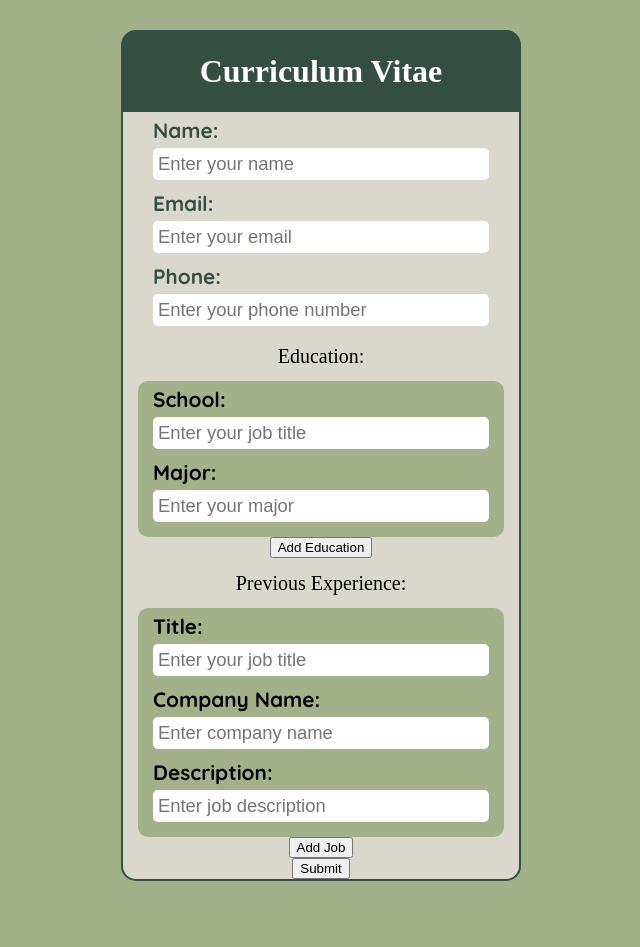
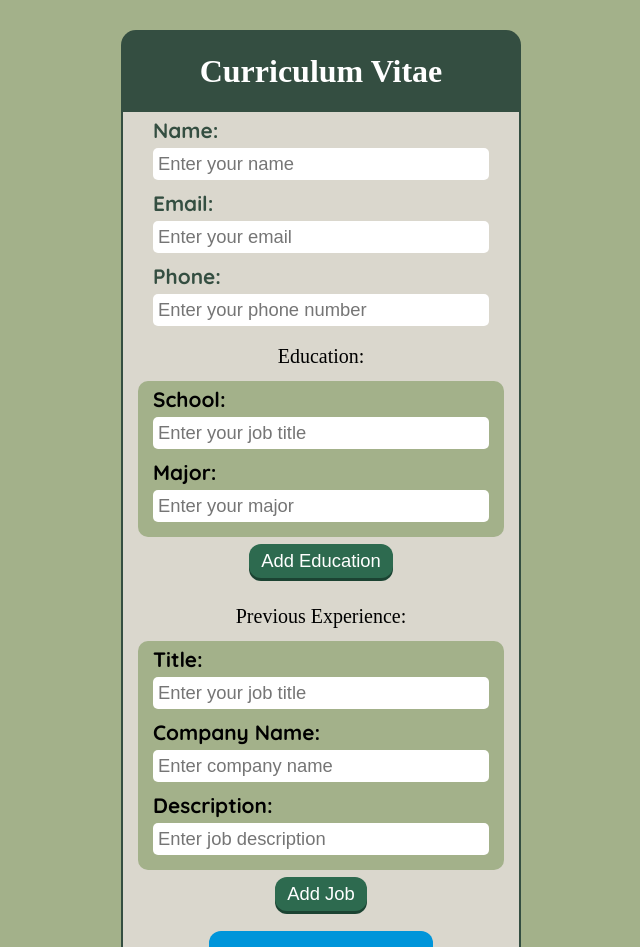
Before and after one commit to MisterShika/TOP_cv_application, a React (Vite) app: page / in a window 1280 px wide. Shown: the top 947 px of the page, without its empty margins (319-959 px from the left). Before the commit the page ends 911 px from the top, so only its background shows below. Built offline with nearby package versions, Linux system fonts and the light colour scheme; a web font is replaced by a local one.

Commit message:
Styling and beginnings of submission

```diff
--- a/src/CVForm.jsx
+++ b/src/CVForm.jsx
@@ -4,9 +4,11 @@ import './style/CVForm.css'
 import MainInfo from './MainInfo';
 import PrevJobs from './PrevJobs';
 import PrevEducation from './PrevEducation';
+import DisplaySubmit from './DisplaySubmit';
 
 
 function CVForm () {
+    const [submittedData, setSubmittedData] = useState(null);
     const [formData, setFormData] = useState({
         name: "",
         email: "",
@@ -32,23 +34,30 @@ function CVForm () {
         ]
     });
 
-    const testClick = (event) => {
+    const submitData = (event) => {
         event.preventDefault();
+        setSubmittedData(formData);
         console.log(formData);
     };
 
     return(
     <div className="form-container">
         <h1>Curriculum Vitae</h1>
-        <form>
-            <MainInfo formData={formData} setFormData={setFormData} />
+            {submittedData ? (
+                 <div>
+                    <DisplaySubmit formData={formData} setFormData={setFormData} setSubmittedData={setSubmittedData} />
+                </div>
+            ) : (
+                <form>
+                    <MainInfo formData={formData} setFormData={setFormData} />
 
-            <PrevEducation formData={formData} setFormData={setFormData} />
+                    <PrevEducation formData={formData} setFormData={setFormData} />
 
-            <PrevJobs formData={formData} setFormData={setFormData} />
+                    <PrevJobs formData={formData} setFormData={setFormData} />
 
-            <button type="submit" onClick={testClick} className="submit-button cv-button">Submit</button>
-        </form>
+                    <button type="submit" onClick={submitData} className="submit-button cv-button"><span>Submit</span></button>
+                </form>
+            )}
     </div>
     );
 }
--- /dev/null
+++ b/src/DisplaySubmit.jsx
@@ -0,0 +1,9 @@
+function DisplaySubmit ({formData, setFormData, setSubmittedData}) {
+    return (
+        <div className="data-container">
+            Test
+        </div>
+    );
+}
+
+export default DisplaySubmit;
--- a/src/PrevEducation.jsx
+++ b/src/PrevEducation.jsx
@@ -62,7 +62,7 @@ function PrevEducation ({formData, setFormData}) {
                     )
                 }
             </ul>
-            <button onClick={addEducation} className="cv-button">Add Education</button>
+            <button onClick={addEducation} className="cv-button"><span>Add Education</span></button>
         </div>
     );
 }
--- a/src/PrevJobs.jsx
+++ b/src/PrevJobs.jsx
@@ -70,7 +70,7 @@ function PrevJobs ({formData, setFormData}) {
                     </li>
                 )}
             </ul>
-            <button onClick={addJob} className="cv-button">Add Job</button>
+            <button onClick={addJob} className="cv-button"><span>Add Job</span></button>
         </div>
     );
 };
--- a/src/style/CVForm.css
+++ b/src/style/CVForm.css
@@ -18,6 +18,7 @@ html, body {
 }
 #root,
 .form-container,
+.data-container,
 form{
     display: flex;
     flex-direction: column;
@@ -63,7 +64,8 @@ h2{
     margin: .5em 0;
     text-align: center;
 }
-form{
+form,
+.data-container{
     border: 2px solid #344E41;
     border-top: none;
     background-color: #DAD7CD;
@@ -124,5 +126,38 @@ label{
 
 .cv-button{
     display: block;
-    margin: 0 auto;
+    background: #1b4332;
+    border-radius: 12px;
+    border: none;
+    padding: 0;
+    margin: 10px auto;
+    cursor: pointer;
+    outline-offset: 4px;
 }
+.cv-button span{
+    display: block;
+    padding: 6px 12px;
+    border-radius: 12px;
+    font-size: 1.15rem;
+    background: #2d6a4f;
+    color: white;
+    transform: translateY(-3px);
+}
+.cv-button span:hover{
+    background: #3b8d68;
+}
+.cv-button:active span{
+    transform: translateY(-2px);
+}
+
+.submit-button{
+    background: #005177;
+}
+.submit-button span{
+    background: #0095da;
+    padding: 12px 50px;
+    font-size: 2.5rem;
+}
+.submit-button span:hover{
+    background: #006b9c;
+}
```
